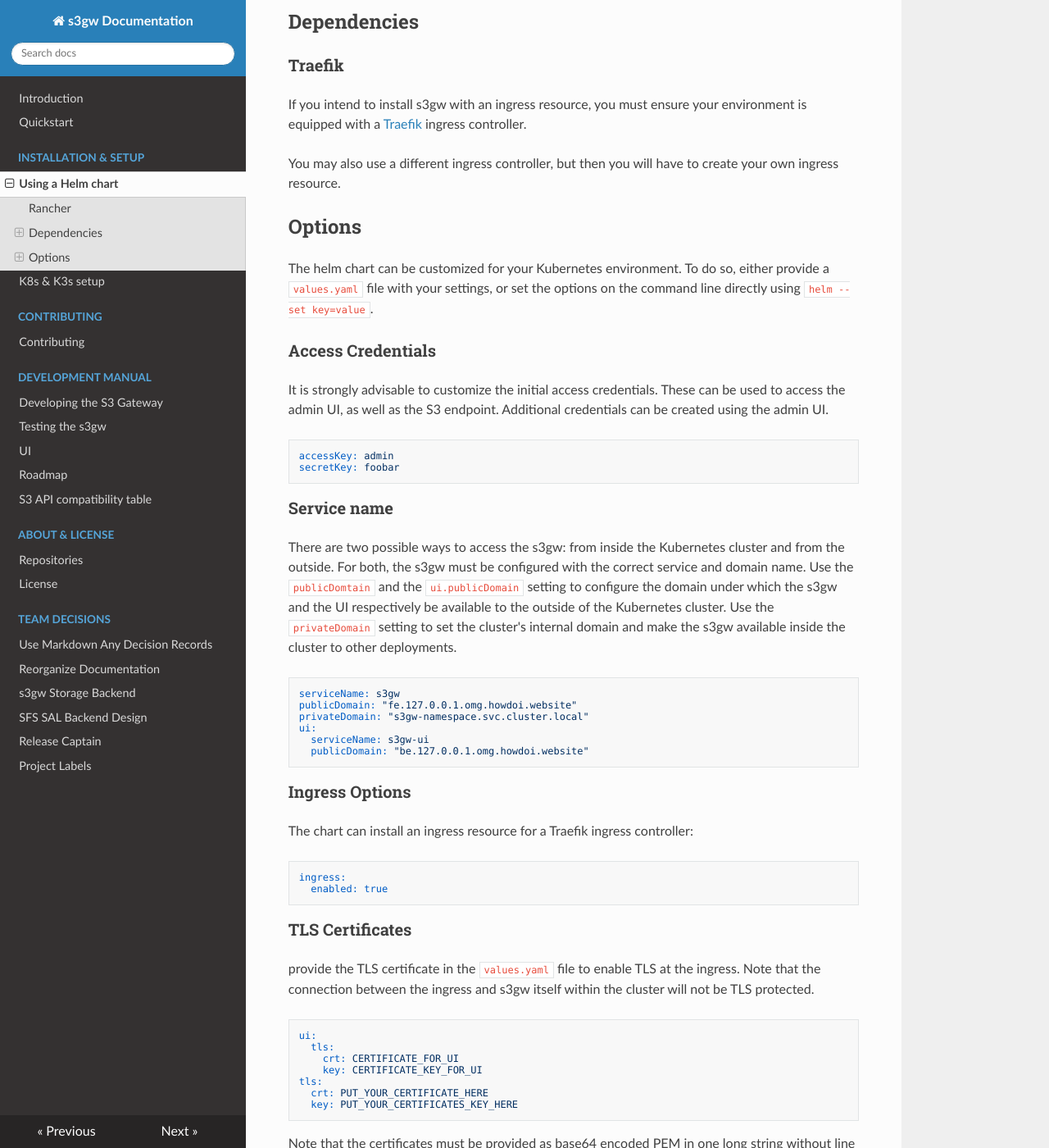
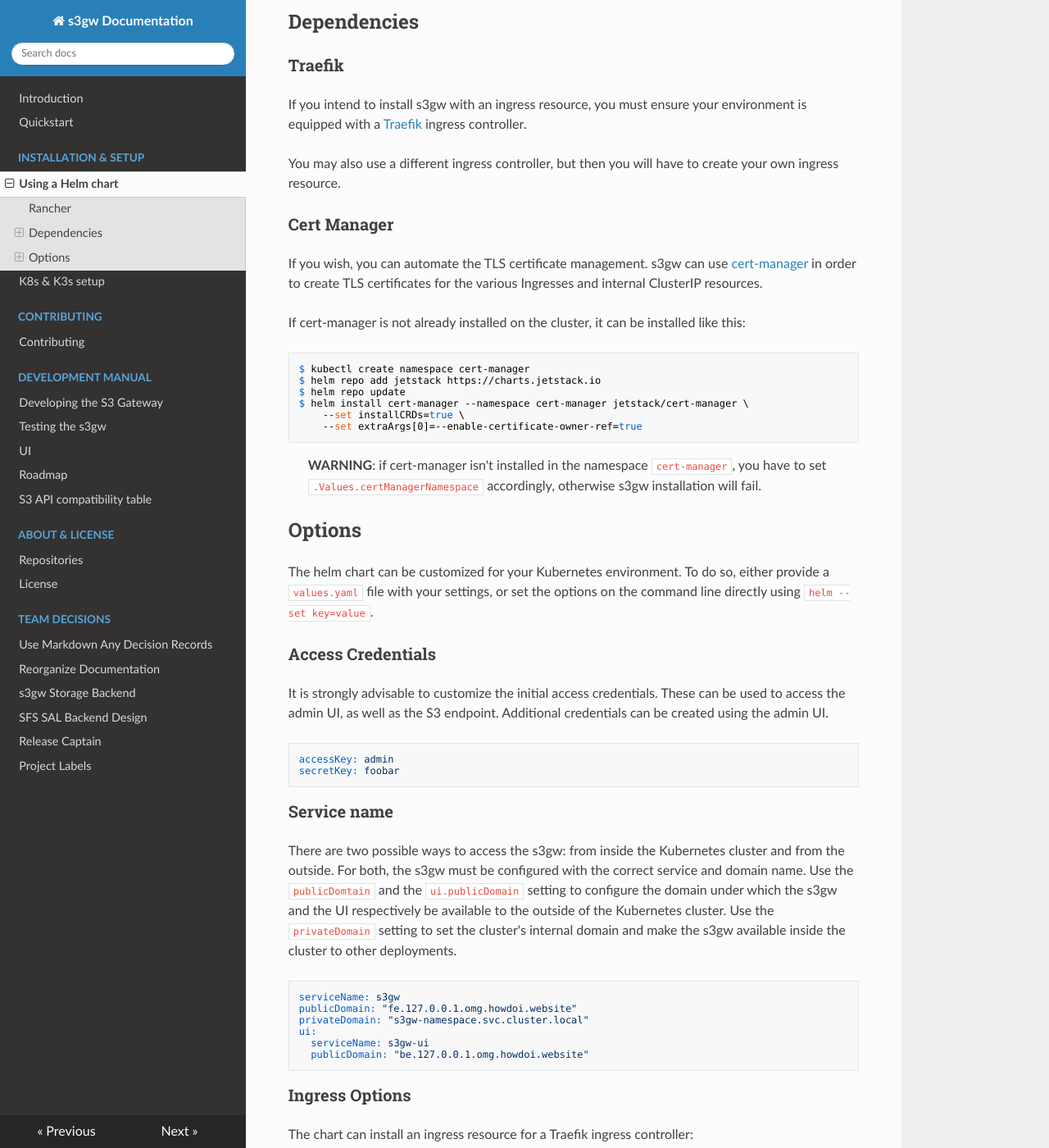
Before and after one commit to s3gw-tech/s3gw, an MkDocs documentation site: the page built from docs/helm-charts.md, in a window 1280 px wide and 1400 px high, scrolled down 891 px. Shown: the whole window at 82% size. Built offline with MkDocs 1.6.1, drawn with Linux system fonts in a browser that asks for light colours; nearby versions of some CDN libraries; some of the changed text lies outside the part shown.

Commit message:
docs: update documentation
- cert-manager: optional prerequisite for TLS certificate management
- internal s3gw's ClusterIP TLS termination

Fixes: https://github.com/aquarist-labs/s3gw/issues/281
Signed-off-by: Giuseppe Baccini <giuseppe.baccini@suse.com>

````diff
--- a/docs/helm-charts.md
+++ b/docs/helm-charts.md
@@ -49,6 +49,28 @@
 You may also use a different ingress controller, but then you will have to
 create your own ingress resource.
 
+### Cert Manager
+
+If you wish, you can automate the TLS certificate management.
+s3gw can use [cert-manager](https://cert-manager.io/) in order to create TLS
+certificates for the various Ingresses and internal ClusterIP resources.
+
+If cert-manager is not already installed on the cluster,
+it can be installed like this:
+
+```shell
+$ kubectl create namespace cert-manager
+$ helm repo add jetstack https://charts.jetstack.io
+$ helm repo update
+$ helm install cert-manager --namespace cert-manager jetstack/cert-manager \
+    --set installCRDs=true \
+    --set extraArgs[0]=--enable-certificate-owner-ref=true
+```
+
+> **WARNING**: if cert-manager isn't installed in the namespace `cert-manager`,
+> you have to set `.Values.certManagerNamespace` accordingly,
+otherwise s3gw installation will fail.
+
 ## Options
 
 The helm chart can be customized for your Kubernetes environment. To do so,
@@ -94,20 +116,26 @@
   enabled: true
 ```
 
-### TLS Certificates
+### TLS Certificate Management
 
-provide the TLS certificate in the `values.yaml` file to enable TLS at the
-ingress. Note that the connection between the ingress and s3gw itself within the
-cluster will not be TLS protected.
+When not using cert-manager, you have to manually specify
+the TLS certificates in the `values.yaml` file to enable TLS
+at the various Ingresses and ClusterIP resources.
+Note that the connection between the Ingress and the s3gw's ClusterIP
+within the cluster will not be TLS protected.
 
 ```yaml
-ui:
-  tls:
-    crt: CERTIFICATE_FOR_UI
-    key: CERTIFICATE_KEY_FOR_UI
 tls:
-  crt: PUT_YOUR_CERTIFICATE_HERE
-  key: PUT_YOUR_CERTIFICATES_KEY_HERE
+  publicDomain:
+    crt: PUBLIC_DOMAIN_CERTIFICATE_HERE
+    key: PUBLIC_DOMAIN_CERTIFICATE_KEY_HERE
+  privateDomain:
+    crt: PRIVATE_DOMAIN_CERTIFICATE_HERE
+    key: PRIVATE_DOMAIN_CERTIFICATE_KEY_HERE
+  ui:
+    publicDomain:
+      crt: CERTIFICATE_FOR_UI
+      key: CERTIFICATE_KEY_FOR_UI
 ```
 
 Note that the certificates must be provided as base64 encoded PEM in one long
````
